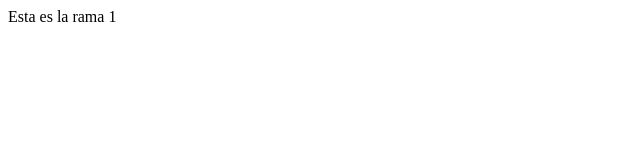
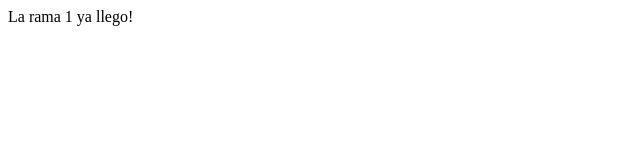
Before and after one commit to DaniSanchezG/FSD, a plain HTML site: page index.html in a window 1280 px wide. Shown: the full height of the page, 0-640 px from the left. Drawn offline with Linux system fonts and the light colour scheme.

Commit message:
Haciendo merge de la rama 1 a la principal

```diff
--- a/index.html
+++ b/index.html
@@ -7,6 +7,6 @@
     <title>Document</title>
 </head>
 <body>
-    <div>Esta es la rama 1</div>
+    <div>La rama 1 ya llego!</div>
 </body>
 </html>
```
